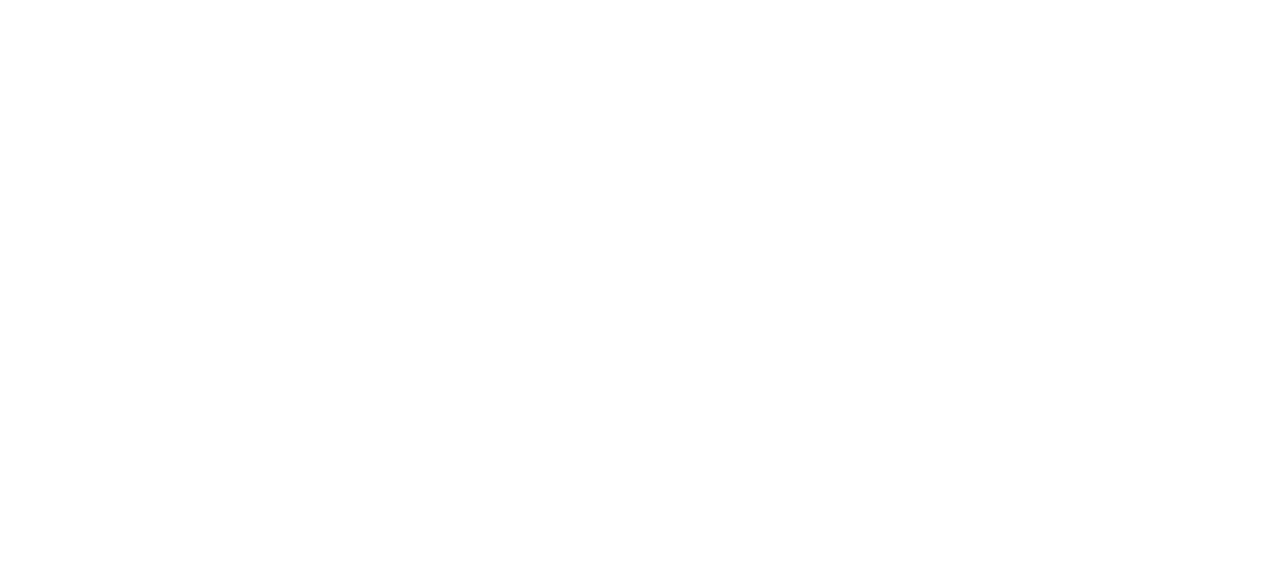
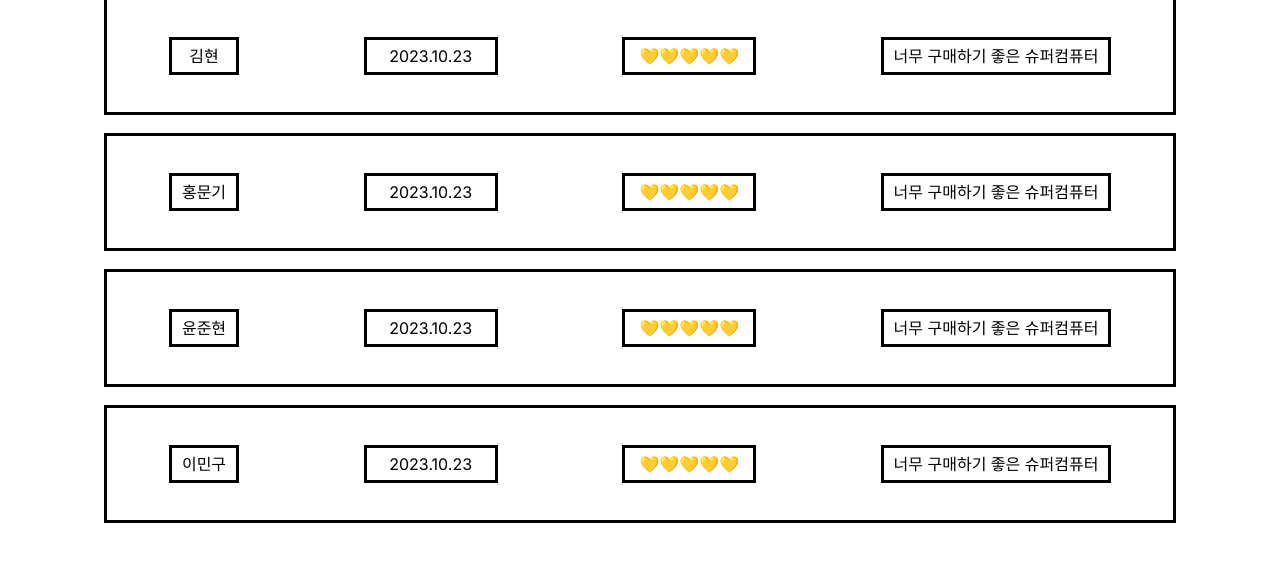
Before and after one commit to KDT-IaaS-Class-One-Group/KDT-IaaS-4team-ERP, a Next.js app: page /ProductComment in a window 1280 px wide. Shown: the top 562 px of the page. Built offline with nearby package versions, Linux system fonts and the light colour scheme.

Commit message:
feat : 상품평 페이지 작성 완료 - merge예정

```diff
--- a/app/(customer)/ProductComment/page.tsx
+++ b/app/(customer)/ProductComment/page.tsx
@@ -1,5 +1,4 @@
 'use client'
-
 import { useState, useEffect } from 'react';
 import ProductCommentList from './ui/ProductCommentList';
 
@@ -10,9 +9,11 @@ const CommentHome = () => {
     // 가상의 데이터 조회 함수 (실제로는 MariaDB와 통신해야 함)
     const fetchComments = async () => {
       try {
-        // MariaDB에서 데이터를 가져오는 비동기 작업
-        const response = await fetchDataFromMariaDB(); // fetchDataFromMariaDB 함수는 실제 MariaDB에서 데이터를 가져오는 함수로 대체되어야 합니다.
-        setComments(response.data); // 가져온 데이터를 상태에 저장
+        // /public/data.json에 위치한 파일을 가져오는 비동기 작업
+        const response = await fetch('/data.json');
+        const data = await response.json();
+        console.log(data);
+        setComments(data); // 가져온 데이터를 상태에 저장
       } catch (error) {
         console.error('Error fetching comments:', error);
       }
@@ -23,7 +24,8 @@ const CommentHome = () => {
   }, []); // useEffect의 두 번째 매개변수로 빈 배열을 전달하여 컴포넌트가 마운트될 때 한 번만 실행되도록 함
 
   return (
-    <div>
+    <div className='outline w-screen h-screen flex justify-start items-center flex-col gap-6
+  '>
       {comments.map((comment, index) => (
         <ProductCommentList
           key={index}
--- a/app/(customer)/ProductComment/ui/ProductCommentList.tsx
+++ b/app/(customer)/ProductComment/ui/ProductCommentList.tsx
@@ -1,10 +1,10 @@
 const ProductCommentList = ({writerid, date, starcount, commenttitle}) => {
   return (
-    <div>
-        <div>{writerid}</div>
-        <div>{date}</div>
-        <div>{starcount}</div>
-        <div>{commenttitle}</div>
+    <div className="flex justify-around items-center w-5/6 h-28 outline">
+        <div className="outline w-16 h-8 flex justify-around items-center">{writerid}</div>
+        <div className="outline w-32 h-8 flex justify-around items-center">{date}</div>
+        <div className="outline w-32 h-8 flex justify-around items-center">{starcount}</div>
+        <div className="outline w-56 h-8 flex justify-around items-center">{commenttitle}</div>
     </div>
   )
 }
--- /dev/null
+++ b/public/data.json
@@ -0,0 +1,26 @@
+[
+  {
+    "writerid" : "김현",
+    "date" : "2023.10.23",
+    "starcount" : "💛💛💛💛💛",
+    "commenttitle" : "너무 구매하기 좋은 슈퍼컴퓨터"
+  },
+  {
+    "writerid" : "홍문기",
+    "date" : "2023.10.23",
+    "starcount" : "💛💛💛💛💛",
+    "commenttitle" : "너무 구매하기 좋은 슈퍼컴퓨터"
+  },
+  {
+    "writerid" : "윤준현",
+    "date" : "2023.10.23",
+    "starcount" : "💛💛💛💛💛",
+    "commenttitle" : "너무 구매하기 좋은 슈퍼컴퓨터"
+  },
+  {
+    "writerid" : "이민구",
+    "date" : "2023.10.23",
+    "starcount" : "💛💛💛💛💛",
+    "commenttitle" : "너무 구매하기 좋은 슈퍼컴퓨터"
+  }
+]
```
